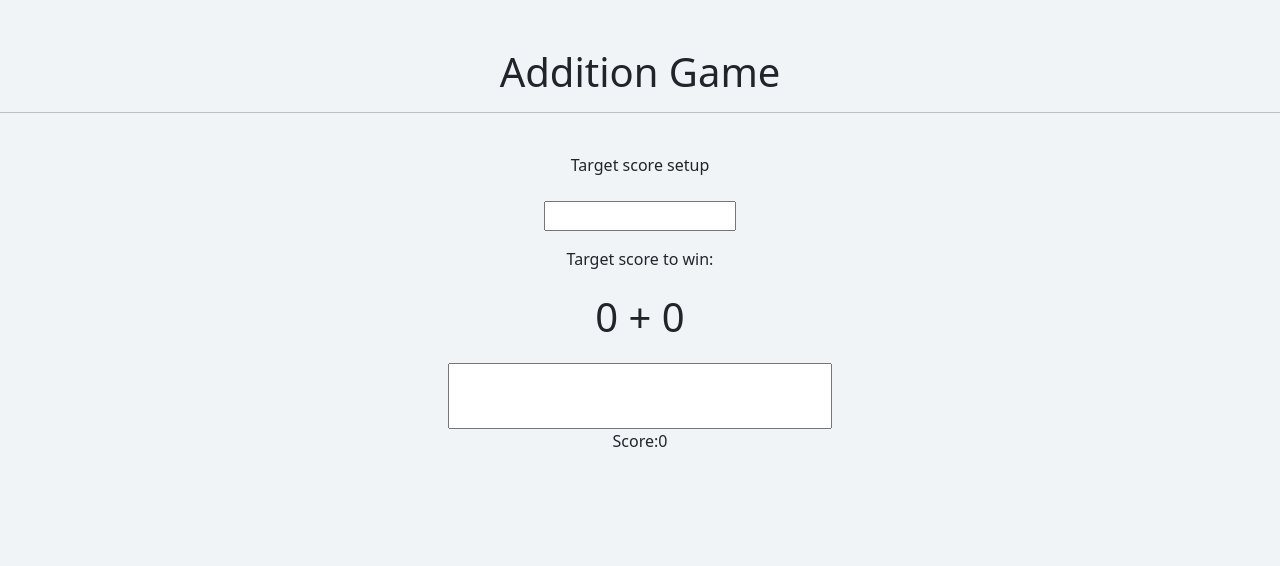
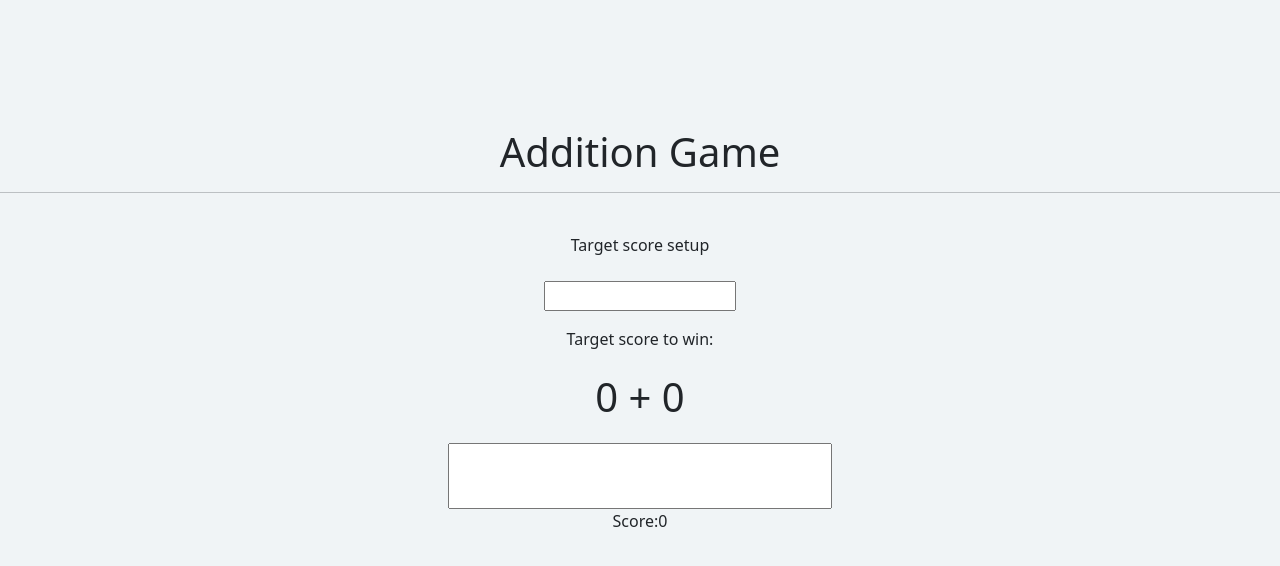
Before and after one commit to einstein2306/flashcard-game, a Flask app: page / in a window 1280 px wide. Shown: the top 566 px of the page. Run offline with Flask 3, Linux system fonts and the light colour scheme.

Commit message:
make the heading down

```diff
--- a/templates/game.html
+++ b/templates/game.html
@@ -31,8 +31,11 @@
         #targetScore{
             width:15%;
         }
-        .great{
+        .great {
             margin-top:15%;
+        }
+        .problem{
+            margin-top:10%;
         }
     </style>
 </head>
@@ -51,7 +54,6 @@
                     incorrect:false,
                     winScore:""
                 };
-
             }
 
             render(){
@@ -74,8 +76,7 @@
 
             renderProblem(){
                 return(
-                    <div>
-                        <br></br><br></br>
+                    <div className="problem">
                         <h1>Addition Game</h1>
                         <hr></hr>
                         <br></br>
```
